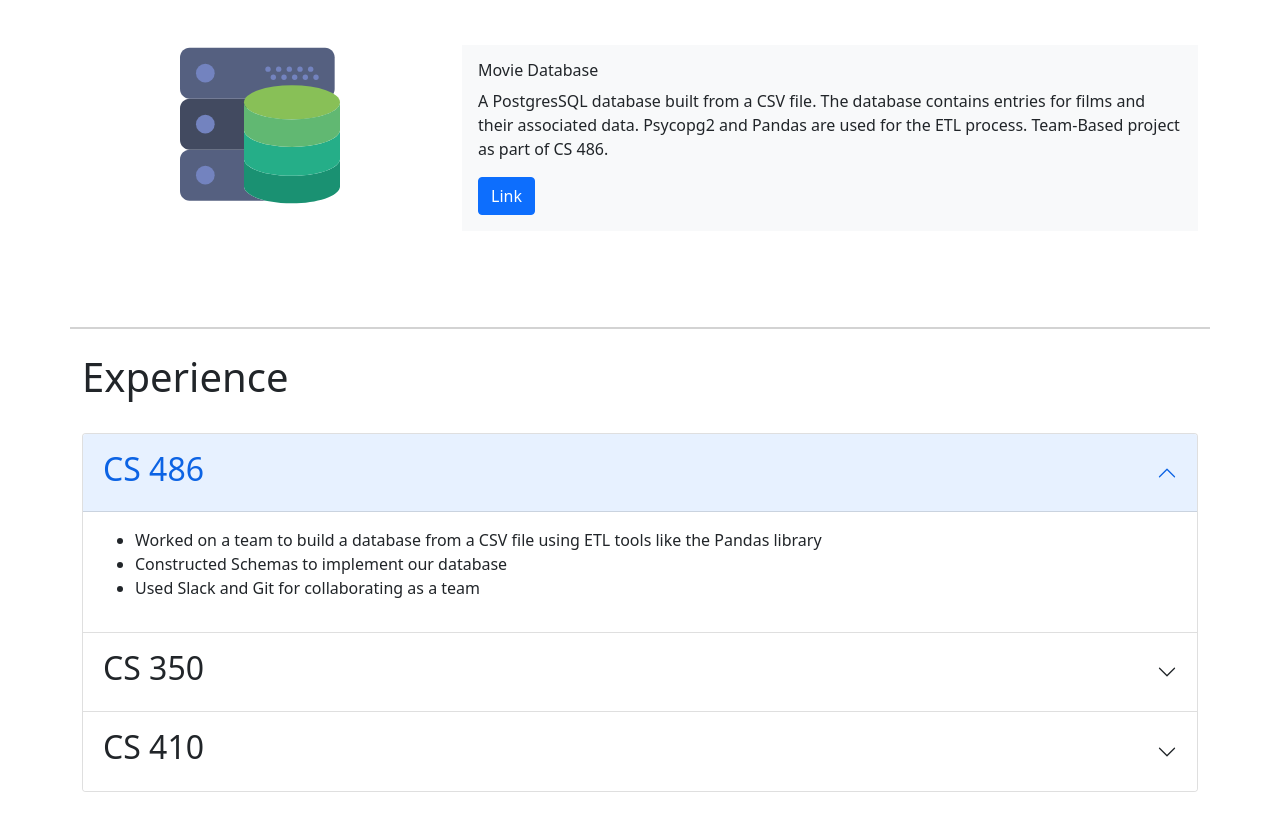
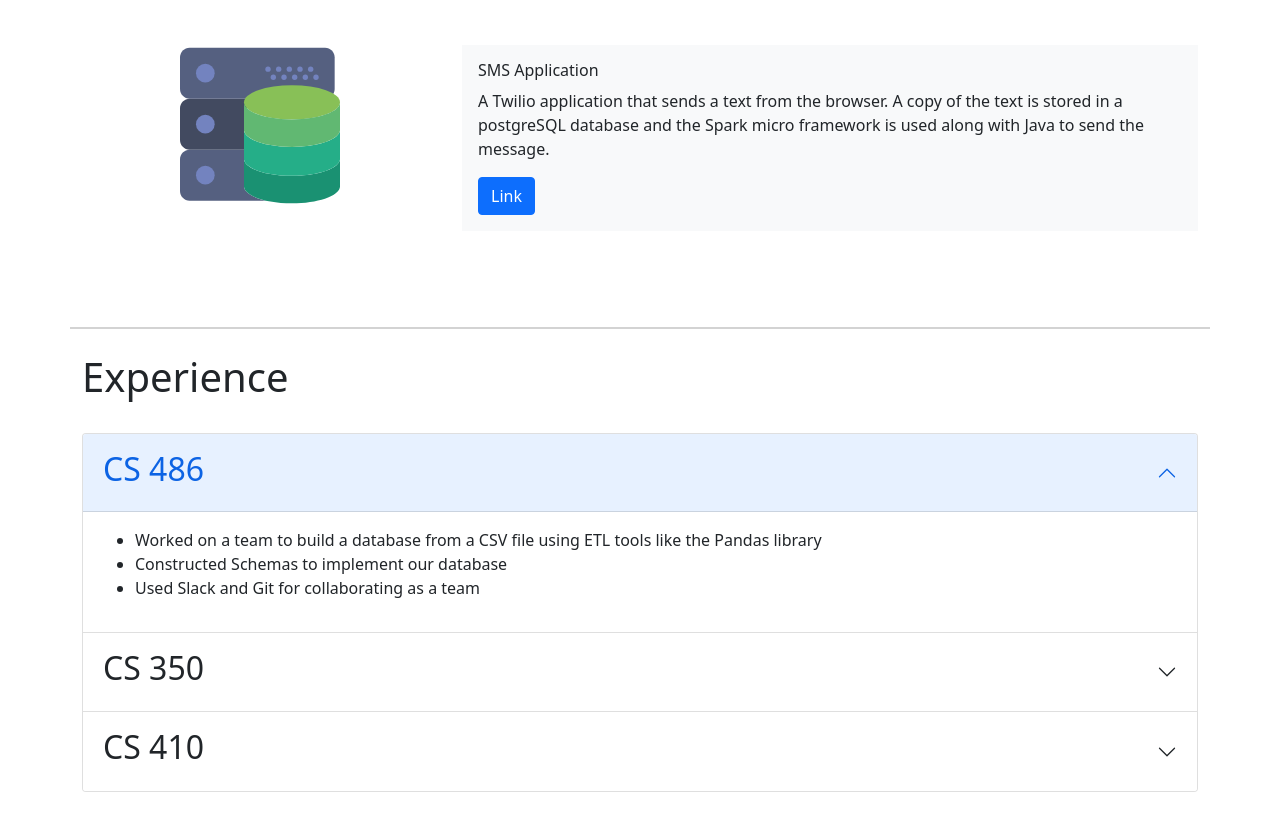
Before and after one commit to dannyglv182/portfolio, a plain HTML site: page index.html in a window 1280 px wide. Shown: the part 1017-1848 px from the top of the page. Drawn offline with nearby package versions, Linux system fonts and the light colour scheme.

Commit message:
Changed project 3.

```diff
--- a/hello.js
+++ b/hello.js
@@ -16,10 +16,10 @@ var text2 = document.createTextNode(`A Connect Four game written in Python.
                                     against the computer. Pytest is used for testing.
                                     `);
 
-var text3 = document.createTextNode(`A PostgresSQL database built from a CSV file.
-                                    The database contains entries for films and
-                                    their associated data. Psycopg2 and Pandas
-                                    are used for the ETL process. Team-Based project as part of CS 486.
+var text3 = document.createTextNode(`A Twilio application that sends a text from the browser.
+                                    A copy of the text is stored in a postgreSQL database and
+                                    the Spark micro framework is used along with Java to send
+                                    the message.
                                     `);
 
 projectOneDesc.appendChild(text1);
--- a/index.html
+++ b/index.html
@@ -82,9 +82,9 @@
           </div>
           <div class="col-lg-8 mb-5 d-flex align-items-end">
             <div class="bg-light p-3">
-              <h6>Movie Database</h6>
+              <h6>SMS Application</h6>
               <p id="description_3"></p>
-              <a class="btn btn-primary" href="https://github.com/dannyglv182/database_implementation_project">Link</a>
+              <a class="btn btn-primary" href="https://github.com/dannyglv182/smsApp">Link</a>
             </div>
           </div>
       </div>
```
